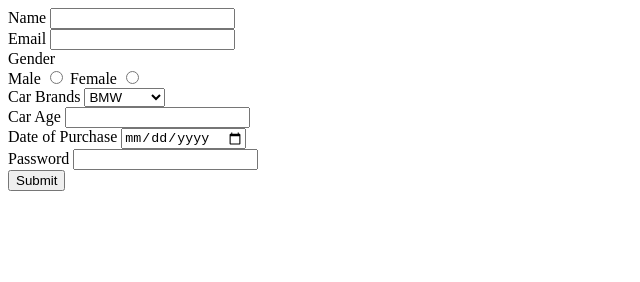
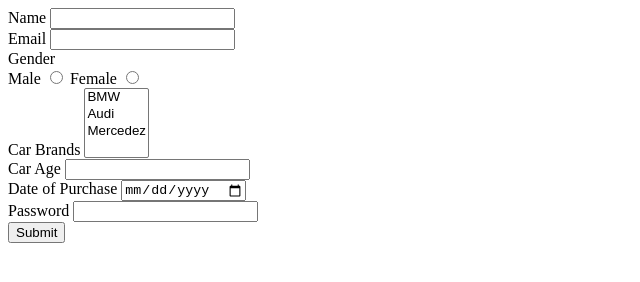
Before and after one commit to acciojob/car-insurance-form-deepakmod, a website: page main.html in a window 1280 px wide. Shown: the whole page, without its empty margins (0-640 px from the left). Drawn offline with Linux system fonts and the light colour scheme.

Commit message:
created a submission

```diff
--- a/main.html
+++ b/main.html
@@ -27,7 +27,7 @@
 
         <div>
             <label for="cars">Car Brands</label>
-            <select name="cars" id="cars" name="cars">
+            <select name="cars" id="cars" multiple>
                 <option value="BMW">BMW</option>
                 <option value="Audi">Audi</option>
                 <option value="Mercedez">Mercedez</option>
```
